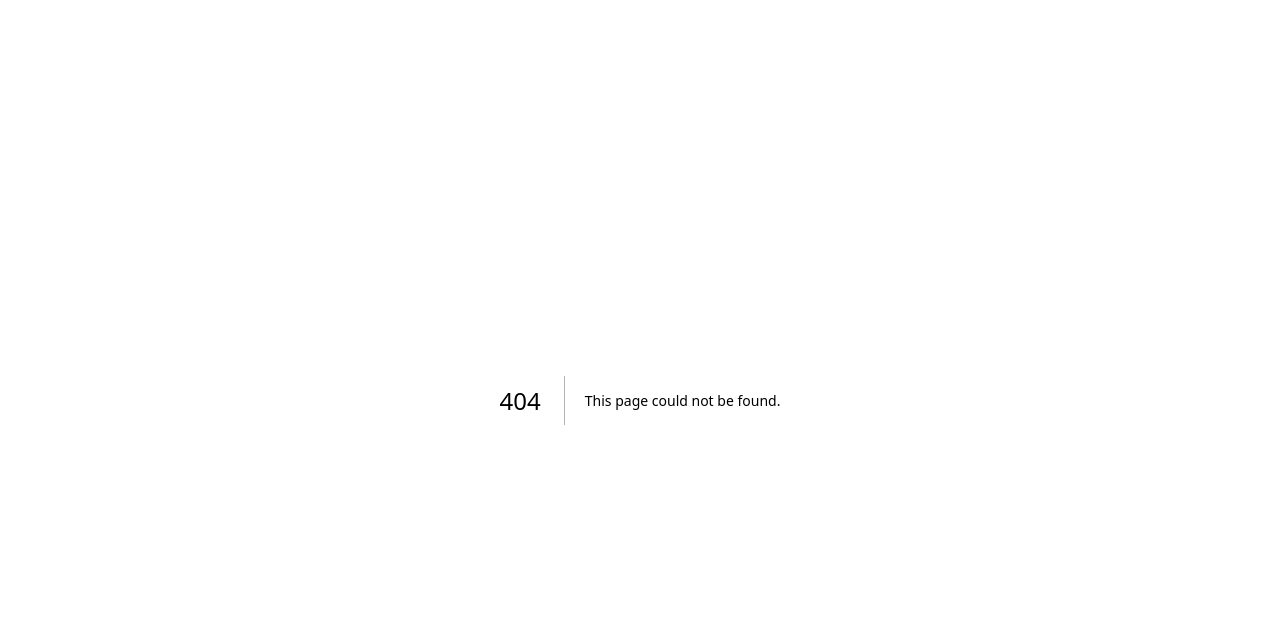
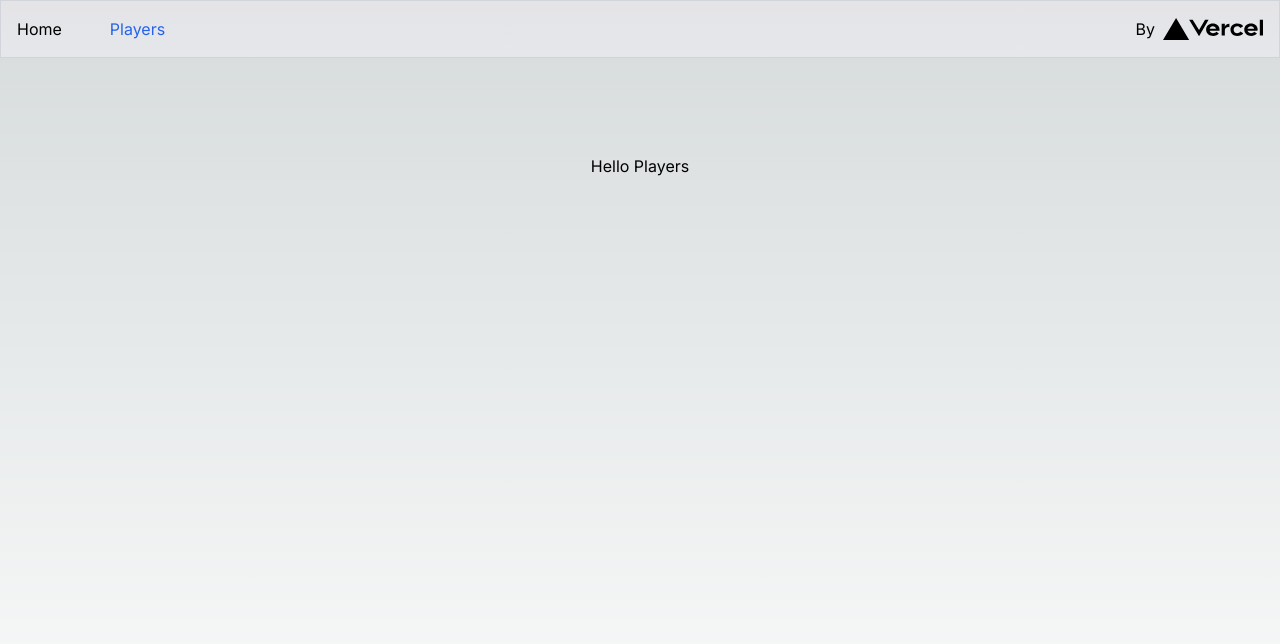
Before and after one commit to JohanDBothma/cricket-scorer-frontend, a Next.js app: page /players in a window 1280 px wide. Before the commit this address had no page. Shown: the top 644 px of the page. Built offline with nearby package versions, Linux system fonts and the light colour scheme.

Commit message:
Refactor pages and setup layout, navigation

```diff
--- /dev/null
+++ b/app/components/navigation.tsx
@@ -0,0 +1,59 @@
+'use client'
+
+import Link from "next/link"
+import Image from "next/image"
+import { usePathname } from 'next/navigation'
+
+export default function Navigation() {
+	const navLinks = [
+		{
+			'href': '/',
+			'name': 'Home',
+		},
+		{
+			'href': '/players',
+			'name': 'Players',
+		},
+	]
+	const pathname = usePathname()
+
+	return (
+		<>
+			<nav className="flex w-full justify-between border-b border-gray-300 bg-gradient-to-b from-zinc-200 py-6 backdrop-blur-2xl dark:border-neutral-800 dark:bg-zinc-800/30 dark:from-inherit lg:static lg:w-auto lg:border lg:bg-gray-200 lg:p-4 lg:dark:bg-zinc-800/30">
+				<div className="flex space-x-12">
+					{
+
+						navLinks.map((link) => {
+							const isActive = pathname === link.href
+
+							return (
+								<Link
+									className={isActive ? 'text-blue-600' : 'text-black'}
+									href={link.href}
+									key={link.name}
+								>
+									{link.name}
+								</Link>
+							)
+					})}
+				</div>
+				<a
+					className="pointer-events-none flex place-items-center gap-2 p-8 lg:pointer-events-auto lg:p-0"
+					href="https://vercel.com?utm_source=create-next-app&utm_medium=appdir-template&utm_campaign=create-next-app"
+					target="_blank"
+					rel="noopener noreferrer"
+				>
+				By{' '}
+				<Image
+					src="/vercel.svg"
+					alt="Vercel Logo"
+					className="dark:invert"
+					width={100}
+					height={24}
+					priority
+				/>
+				</a>
+			</nav>
+		</>
+	)
+}
--- a/app/layout.tsx
+++ b/app/layout.tsx
@@ -1,6 +1,8 @@
 import './globals.css'
 import type { Metadata } from 'next'
 import { Inter } from 'next/font/google'
+import Link from 'next/link'
+import Navigation from './components/navigation'
 
 const inter = Inter({ subsets: ['latin'] })
 
@@ -16,7 +18,12 @@ export default function RootLayout({
 }) {
   return (
     <html lang="en">
-      <body className={inter.className}>{children}</body>
+      <body className={inter.className}>
+        <Navigation />
+        <main className="flex min-h-screen flex-col items-center justify-between max-w-7xl w-full p-24">
+          {children}
+        </main>
+      </body>
     </html>
   )
 }
--- a/app/page.tsx
+++ b/app/page.tsx
@@ -1,113 +1,10 @@
 import Image from 'next/image'
+import Link from 'next/link'
 
 export default function Home() {
   return (
-    <main className="flex min-h-screen flex-col items-center justify-between p-24">
-      <div className="z-10 max-w-5xl w-full items-center justify-between font-mono text-sm lg:flex">
-        <p className="fixed left-0 top-0 flex w-full justify-center border-b border-gray-300 bg-gradient-to-b from-zinc-200 pb-6 pt-8 backdrop-blur-2xl dark:border-neutral-800 dark:bg-zinc-800/30 dark:from-inherit lg:static lg:w-auto  lg:rounded-xl lg:border lg:bg-gray-200 lg:p-4 lg:dark:bg-zinc-800/30">
-          Get started by editing&nbsp;
-          <code className="font-mono font-bold">app/page.tsx</code>
-        </p>
-        <div className="fixed bottom-0 left-0 flex h-48 w-full items-end justify-center bg-gradient-to-t from-white via-white dark:from-black dark:via-black lg:static lg:h-auto lg:w-auto lg:bg-none">
-          <a
-            className="pointer-events-none flex place-items-center gap-2 p-8 lg:pointer-events-auto lg:p-0"
-            href="https://vercel.com?utm_source=create-next-app&utm_medium=appdir-template&utm_campaign=create-next-app"
-            target="_blank"
-            rel="noopener noreferrer"
-          >
-            By{' '}
-            <Image
-              src="/vercel.svg"
-              alt="Vercel Logo"
-              className="dark:invert"
-              width={100}
-              height={24}
-              priority
-            />
-          </a>
-        </div>
-      </div>
-
-      <div className="relative flex place-items-center before:absolute before:h-[300px] before:w-[480px] before:-translate-x-1/2 before:rounded-full before:bg-gradient-radial before:from-white before:to-transparent before:blur-2xl before:content-[''] after:absolute after:-z-20 after:h-[180px] after:w-[240px] after:translate-x-1/3 after:bg-gradient-conic after:from-sky-200 after:via-blue-200 after:blur-2xl after:content-[''] before:dark:bg-gradient-to-br before:dark:from-transparent before:dark:to-blue-700 before:dark:opacity-10 after:dark:from-sky-900 after:dark:via-[#0141ff] after:dark:opacity-40 before:lg:h-[360px] z-[-1]">
-        <Image
-          className="relative dark:drop-shadow-[0_0_0.3rem_#ffffff70] dark:invert"
-          src="/next.svg"
-          alt="Next.js Logo"
-          width={180}
-          height={37}
-          priority
-        />
-      </div>
-
-      <div className="mb-32 grid text-center lg:max-w-5xl lg:w-full lg:mb-0 lg:grid-cols-4 lg:text-left">
-        <a
-          href="https://nextjs.org/docs?utm_source=create-next-app&utm_medium=appdir-template&utm_campaign=create-next-app"
-          className="group rounded-lg border border-transparent px-5 py-4 transition-colors hover:border-gray-300 hover:bg-gray-100 hover:dark:border-neutral-700 hover:dark:bg-neutral-800/30"
-          target="_blank"
-          rel="noopener noreferrer"
-        >
-          <h2 className={`mb-3 text-2xl font-semibold`}>
-            Docs{' '}
-            <span className="inline-block transition-transform group-hover:translate-x-1 motion-reduce:transform-none">
-              -&gt;
-            </span>
-          </h2>
-          <p className={`m-0 max-w-[30ch] text-sm opacity-50`}>
-            Find in-depth information about Next.js features and API.
-          </p>
-        </a>
-
-        <a
-          href="https://nextjs.org/learn?utm_source=create-next-app&utm_medium=appdir-template-tw&utm_campaign=create-next-app"
-          className="group rounded-lg border border-transparent px-5 py-4 transition-colors hover:border-gray-300 hover:bg-gray-100 hover:dark:border-neutral-700 hover:dark:bg-neutral-800/30"
-          target="_blank"
-          rel="noopener noreferrer"
-        >
-          <h2 className={`mb-3 text-2xl font-semibold`}>
-            Learn{' '}
-            <span className="inline-block transition-transform group-hover:translate-x-1 motion-reduce:transform-none">
-              -&gt;
-            </span>
-          </h2>
-          <p className={`m-0 max-w-[30ch] text-sm opacity-50`}>
-            Learn about Next.js in an interactive course with&nbsp;quizzes!
-          </p>
-        </a>
-
-        <a
-          href="https://vercel.com/templates?framework=next.js&utm_source=create-next-app&utm_medium=appdir-template&utm_campaign=create-next-app"
-          className="group rounded-lg border border-transparent px-5 py-4 transition-colors hover:border-gray-300 hover:bg-gray-100 hover:dark:border-neutral-700 hover:dark:bg-neutral-800/30"
-          target="_blank"
-          rel="noopener noreferrer"
-        >
-          <h2 className={`mb-3 text-2xl font-semibold`}>
-            Templates{' '}
-            <span className="inline-block transition-transform group-hover:translate-x-1 motion-reduce:transform-none">
-              -&gt;
-            </span>
-          </h2>
-          <p className={`m-0 max-w-[30ch] text-sm opacity-50`}>
-            Explore the Next.js 13 playground.
-          </p>
-        </a>
-
-        <a
-          href="https://vercel.com/new?utm_source=create-next-app&utm_medium=appdir-template&utm_campaign=create-next-app"
-          className="group rounded-lg border border-transparent px-5 py-4 transition-colors hover:border-gray-300 hover:bg-gray-100 hover:dark:border-neutral-700 hover:dark:bg-neutral-800/30"
-          target="_blank"
-          rel="noopener noreferrer"
-        >
-          <h2 className={`mb-3 text-2xl font-semibold`}>
-            Deploy{' '}
-            <span className="inline-block transition-transform group-hover:translate-x-1 motion-reduce:transform-none">
-              -&gt;
-            </span>
-          </h2>
-          <p className={`m-0 max-w-[30ch] text-sm opacity-50`}>
-            Instantly deploy your Next.js site to a shareable URL with Vercel.
-          </p>
-        </a>
-      </div>
-    </main>
+		<div>
+			<h1>Hello All</h1>
+		</div>
   )
 }
--- /dev/null
+++ b/app/players/page.tsx
@@ -0,0 +1,11 @@
+// `app/dashboard/page.tsx` is the UI for the `/dashboard` URL
+import Link from "next/link"
+import Image from "next/image"
+
+export default function Page() {
+	return (
+		<div>
+			<h1>Hello Players</h1>
+		</div>
+	)
+  }
```
Also changed, not shown: 1 other file (tests, documents, lock files or other folders).
